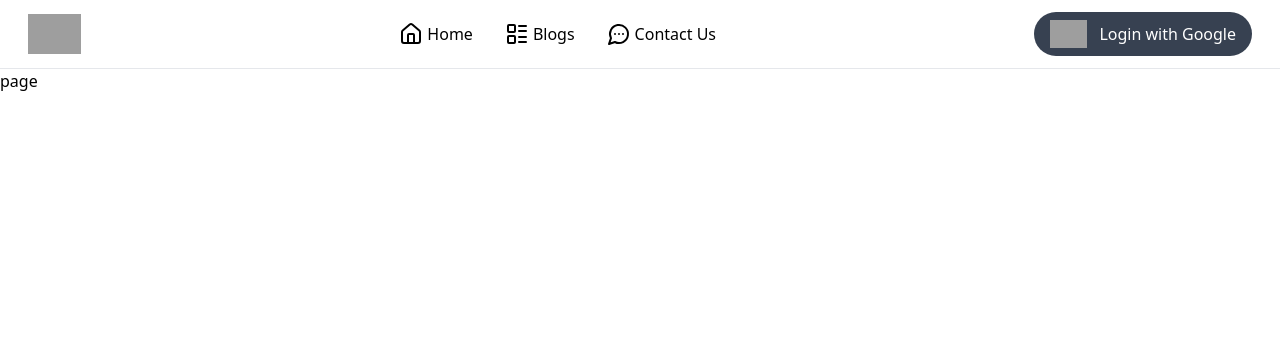
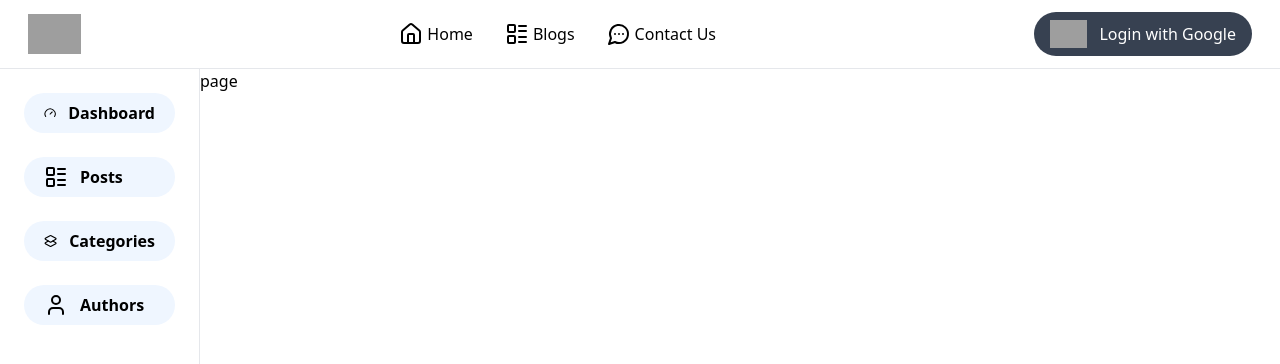
Before and after one commit to mubashirjawed/SMIT, a Next.js app in the folder practice/: page /admin in a window 1280 px wide. Shown: the top 364 px of the page. Built offline with nearby package versions, Linux system fonts and the light colour scheme; no server answers; grey boxes are pictures that could not be loaded.

Commit message:
working on categories-page

```diff
--- /dev/null
+++ b/practice/app/admin/categories/page.js
@@ -0,0 +1,18 @@
+import { CirclePlus } from "lucide-react";
+import React from "react";
+
+const page = () => {
+  return (
+    <main className="p-6 w-full">
+      <div className="flex items-center justify-between">
+        <h1 className="font-bold">categories</h1>
+        <button className="flex gap-2 items-center bg-blue-500 px-4 py-2 text-white rounded-full font-bold">
+          <CirclePlus />
+          Add
+        </button>
+      </div>
+    </main>
+  );
+};
+
+export default page;
--- a/practice/app/admin/components/Sidebar.js
+++ b/practice/app/admin/components/Sidebar.js
@@ -1,4 +1,5 @@
 import { Gauge, Layers2, LayoutList, User } from "lucide-react";
+import Link from "next/link";
 import React from "react";
 
 export const Sidebar = () => {
@@ -24,5 +25,20 @@ export const Sidebar = () => {
       icon: <User />,
     },
   ];
-  return <div>Sidebar</div>;
+  return (
+    <section className="w-[200px] border-r h-screen p-6">
+      <ul className="w-full flex flex-col gap-6">
+        {link.map((item) => {
+          return (
+            <Link href={item.link}>
+              <li className="flex gap-3 font-semibold items-center bg-blue-50 rounded-full px-5 py-2">
+                {item.icon}
+                <span>{item.name}</span>
+              </li>
+            </Link>
+          );
+        })}
+      </ul>
+    </section>
+  );
 };
--- a/practice/app/admin/layout.js
+++ b/practice/app/admin/layout.js
@@ -1,10 +1,16 @@
 import AuthContextProvider from "@/lib/contexts/AuthContext";
+import { Sidebar } from "./components/Sidebar";
 import React from "react";
 
 const layout = ({ children }) => {
   return (
     <>
-      <AuthContextProvider>{children}</AuthContextProvider>
+      <AuthContextProvider>
+        <section className="flex">
+          <Sidebar />
+          {children}
+        </section>
+      </AuthContextProvider>
     </>
   );
 };
```
